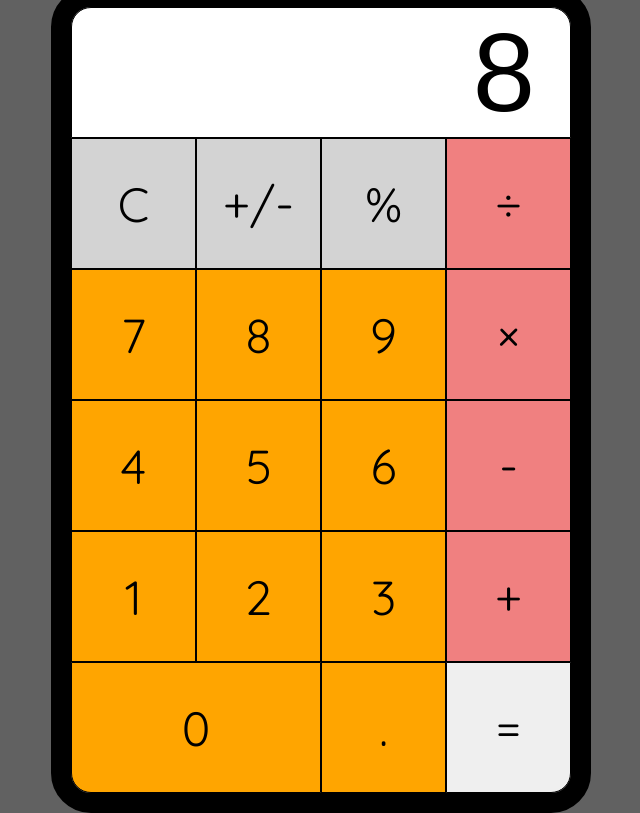
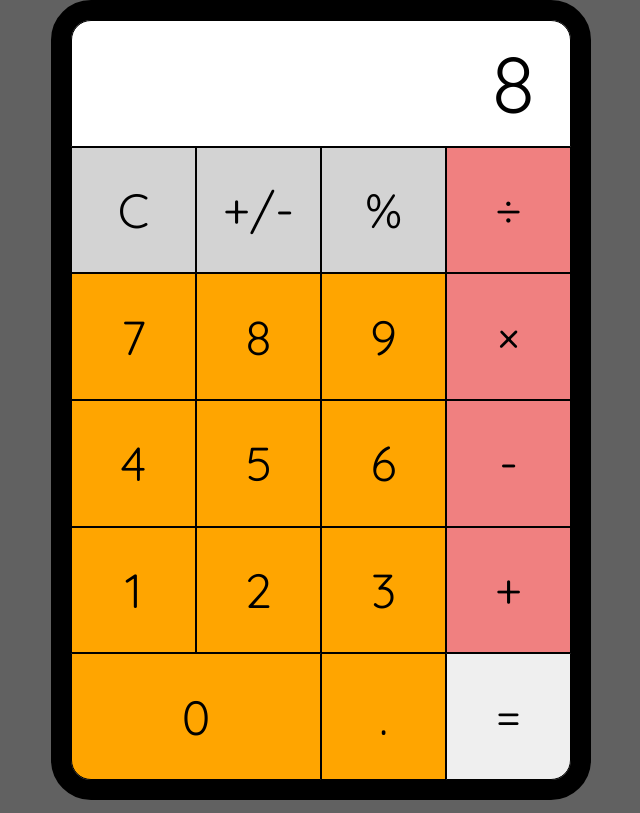
Before and after one commit to HPTR/javascript-calculator, a plain HTML site: page index.html in a window 1280 px wide. Shown: the whole page, without its empty margins (319-959 px from the left). Drawn offline with nearby package versions, Linux system fonts and the light colour scheme; files that its build step writes are made by us from their sources.

Commit message:
Update display styling

```diff
--- a/scss/components/_display.scss
+++ b/scss/components/_display.scss
@@ -1,11 +1,15 @@
+@use "../abstracts/variables" as *;
+
 .calculator {
     &__display {
         user-select: none;
         color: black;
         background-color: white;
         border: 1px solid black;
-        font-size: 7rem;
+        font-size: 5rem;
         text-align: end;
         padding: 0px 20px;
+        font-family: $font-primary;
+        cursor: not-allowed;
     }
 }
```
